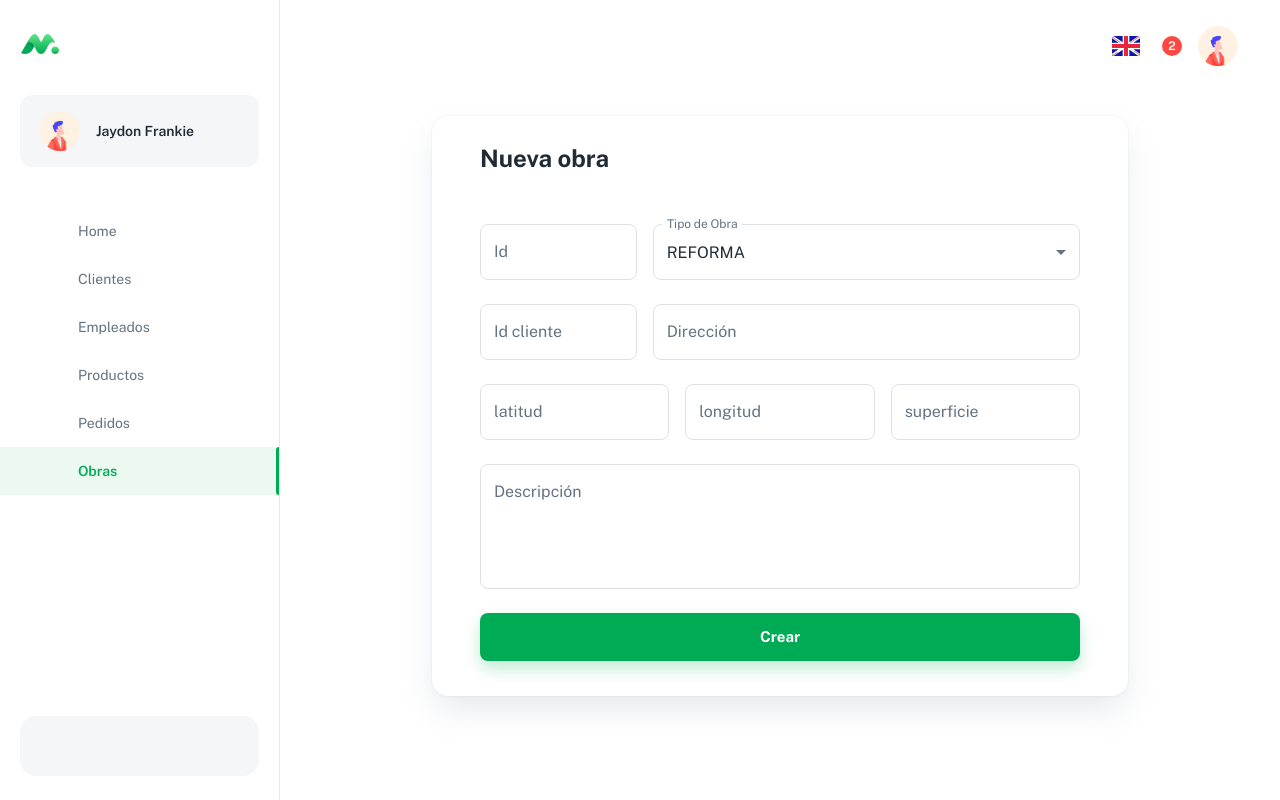
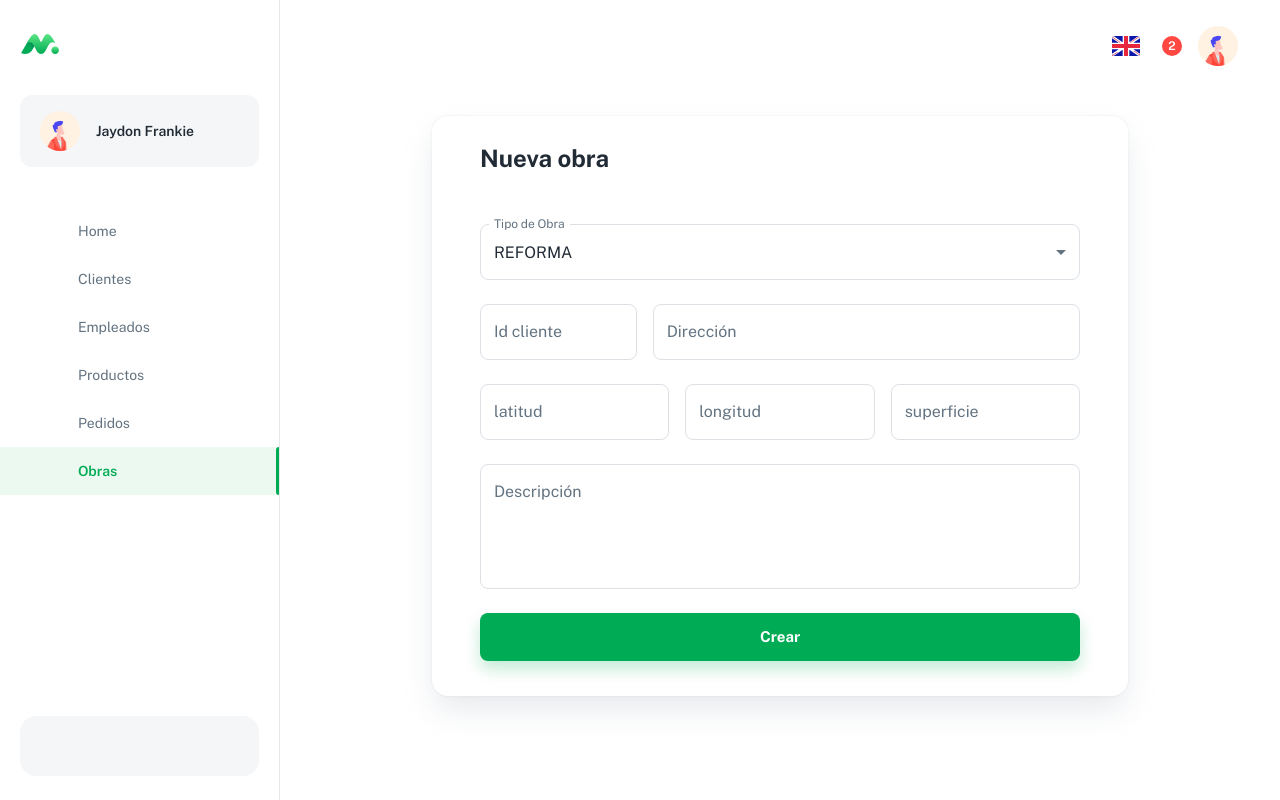
Before and after one commit to micapierotti/dan-front-react, a React (Create React App) app: page /dashboard/obras/nuevaObra in a window 1280 px wide. Built offline with nearby package versions, Linux system fonts and the light colour scheme; a web font is replaced by a local one.

Commit message:
post obra

```diff
--- a/src/components/NewObraForm.js
+++ b/src/components/NewObraForm.js
@@ -4,6 +4,7 @@ import { useFormik, Form, FormikProvider } from 'formik'
 import { useNavigate } from 'react-router-dom'
 import { Stack, TextField, MenuItem } from '@mui/material'
 import { LoadingButton } from '@mui/lab'
+import axios from 'axios';
 
 const tiposDeObra = [
   {
@@ -33,8 +34,7 @@ export default function NewObraForm() {
   }
 
   const RegisterSchema = Yup.object().shape({
-    id: Yup.number().required('Obligatorio'),
-    idCliente: Yup.number().required('Obligatorio'),
+    clienteId: Yup.number().required('Obligatorio'),
     latitud: Yup.number().required('Obligatorio'),
     longitud: Yup.number().required('Obligatorio'),
     superficie: Yup.number().required('Obligatorio'),
@@ -45,9 +45,8 @@ export default function NewObraForm() {
 
   const formik = useFormik({
     initialValues: {
-      id: '',
       tipo: '',
-      idCliente: '',
+      clienteId: '',
       direccion: '',
       latitud: '',
       longitud: '',
@@ -55,8 +54,22 @@ export default function NewObraForm() {
       descripcion: '',
     },
     validationSchema: RegisterSchema,
-    onSubmit: () => {
-      navigate('/dashboard/obras', { replace: true });
+    onSubmit: async (values) => {
+      const response = await axios.post("http://localhost:9000/api/obra", {
+        descripcion: values.descripcion,
+        latitud: values.latitud,
+        longitud: values.longitud,
+        direccion: values.direccion,
+        superficie: values.superficie,
+        tipo: tipoObra,
+        clienteId: values.clienteId
+      })
+      if(response.data !== null) {
+        alert('Se creó la obra exitosamente.');
+        navigate('/dashboard/obras', { replace: true });
+      } else {
+        alert('Hubo un error al crear la obra.');
+      }
     }
   })
 
@@ -69,14 +82,6 @@ export default function NewObraForm() {
       <Form autoComplete="off" noValidate onSubmit={handleSubmit} >
         <Stack spacing={3} >
           <Stack direction={{ xs: 'column', sm: 'row' }} spacing={2}>
-            <TextField
-              id="id"
-              label="Id"
-              type="number"
-              {...getFieldProps('id')}
-              error={Boolean(touched.id && errors.id)}
-              helperText={touched.id && errors.id}
-            />
             <TextField
               id="tipo"
               select
@@ -95,12 +100,12 @@ export default function NewObraForm() {
 
           <Stack direction={{ xs: 'column', sm: 'row' }} spacing={2}>
             <TextField
-              id="idCliente"
+              id="clienteId"
               label="Id cliente"
               type="number"
-              {...getFieldProps('idCliente')}
-              error={Boolean(touched.idCliente && errors.idCliente)}
-              helperText={touched.idCliente && errors.idCliente}
+              {...getFieldProps('clienteId')}
+              error={Boolean(touched.clienteId && errors.clienteId)}
+              helperText={touched.clienteId && errors.clienteId}
             />
           <TextField
             fullWidth
```
